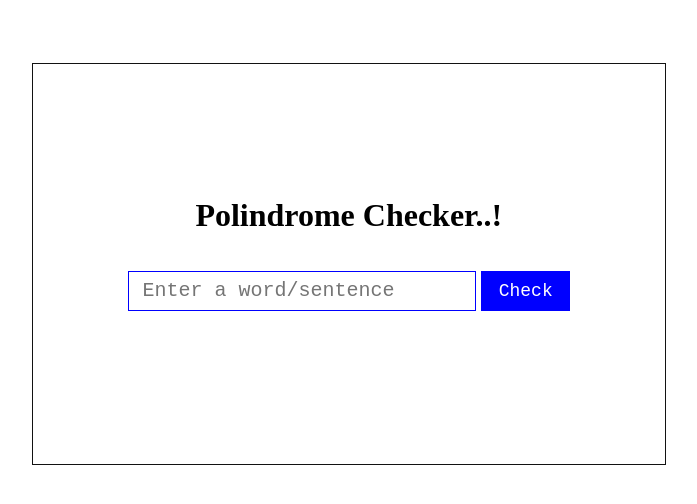
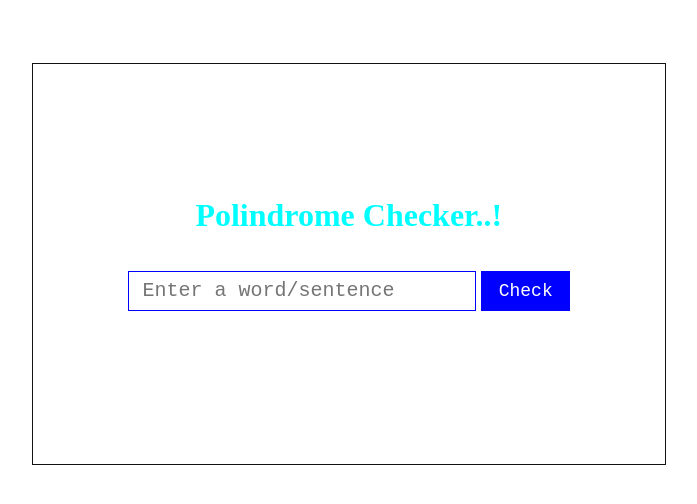
Before and after one commit to elimillasrinivas/Polindrome-Check---React-app, a React (Create React App) app: page / in a window 1280 px wide. Shown: the top 504 px of the page, without its empty margins (267-964 px from the left). Built offline with nearby package versions, Linux system fonts and the light colour scheme; the HTML template or start-up script is replaced by a standard one.

Commit message:
header color

```diff
--- a/src/app.css
+++ b/src/app.css
@@ -14,6 +14,7 @@
   /* background: -webkit-linear-gradient( #08a9df, #0a0005);
   -webkit-background-clip: text;
   -webkit-text-fill-color: transparent; */
+  color: aqua;
 }
 .inp-container{
     padding: 15px;
```
